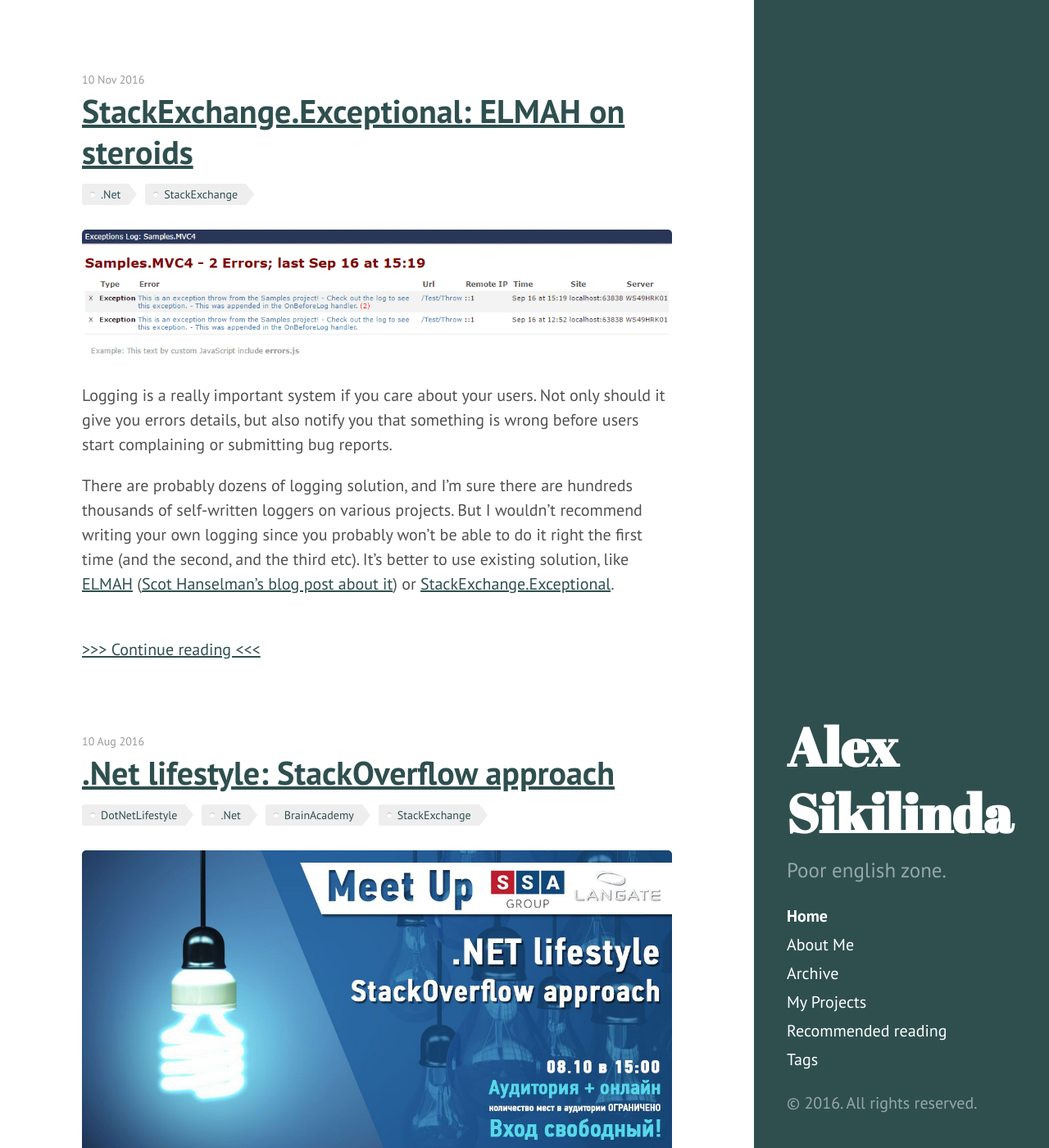
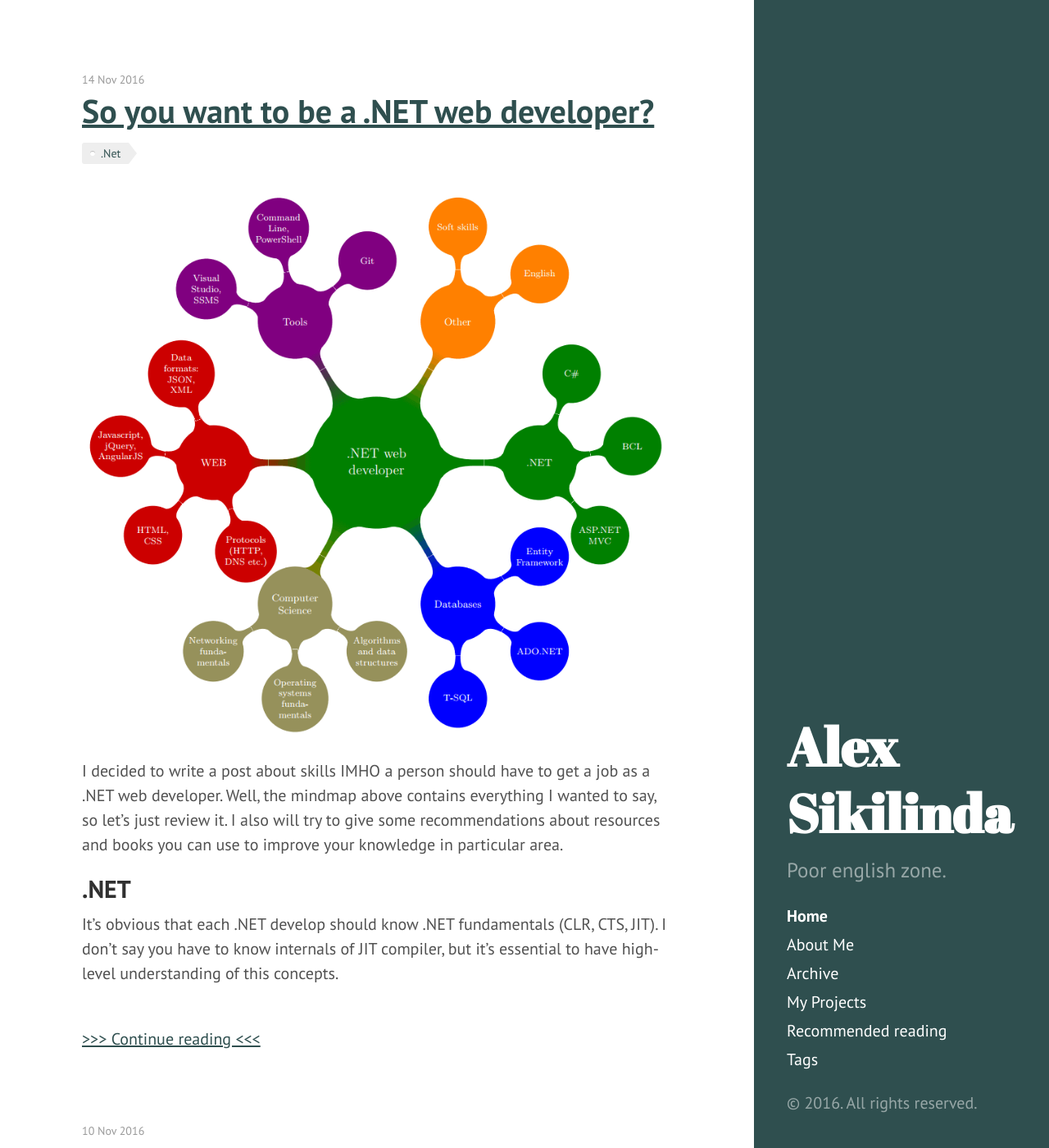
Before and after one commit to AlexSikilinda/alexsikilinda.github.io, a Jekyll site: the page built from index.html, in a window 1280 px wide and 1400 px high. Shown: the whole window at 82% size. Built offline with Jekyll 4.4.1, drawn with Linux system fonts in a browser that asks for light colours; the list of posts is cut into pages by our own code; some of the changed lines change nothing that is shown.

Commit message:
add so you want to be a .net developer post

```diff
--- a/_config.yml
+++ b/_config.yml
@@ -13,7 +13,7 @@
 description:      'Poor english zone.'
 url:              http://sikilinda.com
 baseurl:          '/'
-paginate:         3
+paginate:         5
 excerpt_separator: '<br>'
 gems:
 - jekyll-mentions
--- /dev/null
+++ b/_posts/2016-11-14-so-you-want-to-be-a-dotnet-developer.md
@@ -0,0 +1,71 @@
+---
+layout: post
+title:  "So you want to be a .NET web developer?"
+date:   2016-11-14 12:22:00
+tags: .Net
+comments: true
+analytics: true
+---
+
+<img src='/public/images/dotNetDeveloper.png' alt="web .net developer"/>
+
+I decided to write a post about skills IMHO a person should have to get a job as a .NET web developer.
+Well, the mindmap above contains everything I wanted to say, so let's just review it. I also will try to
+give some recommendations about resources and books you can use to improve your knowledge in particular area.
+
+## .NET
+
+It's obvious that each .NET develop should know .NET fundamentals (CLR, CTS, JIT). I don't say you have to know
+internals of JIT compiler, but it's essential to have high-level understanding of this concepts.
+<br>
+Although .NET framework supports various programming languages, C# is de facto the standard, so I highly recommend to
+start with C# and once master it, you can investigate another language like F#, Visual Basic etc.
+
+Knowing syntax and semantic of C# is not enough to write good code. You also need to know BCL which stands for Base
+Class Library. It is essentially a set of .NET types you will use on an everyday basis.
+
+Of course, you need a framework to write Web applications. ASP.NET MVC is the option here. It is currently the most
+popular framework to write Web applications using .NET.
+
+## Databases
+
+Databases help to store your data, and relational database knowledge is important for any developer.
+Although .NET can work with almost any database, you will probably work with Microsoft SQL Server and thus T-SQL,
+which is Microsoft implementation of SQL standard.
+
+To execute SQL from C# program you can use a technology called ADO.NET, which was developed to connect .NET and databases.
+
+There are also some libraries which allow you to query and modify database without SQL at all. These are often called
+ORM which is an acronym for Object Relationship Mapping. The one which is widely used in .NET is called EntityFramework.
+
+## Computer Science
+
+There is a science behind the code, so it makes sense to know at least some introductory concepts. You may not write
+sort algorithms (I did it only in my university) and your own data structures, but they are used all the way through the framework.
+Which list implementation do you know? What's the complexity of quick sort? What is a balanced tree? You should be familiar with this concepts.
+
+You will deal with files, processes and threads. These are concepts of operating systems, so add these concepts to your knowledge.
+
+Your application are gonna use networks, so you better know what OSI model is, protocol levels and so on.
+
+## Web
+There are so many concepts and frameworks connected to WEB development, so it would be hard to enumerate all of them.
+Still, there are some core concepts:
+
+* HTML, CSS
+* Protocols (HTTP, DNS, TCP/IP)
+* Javascript, jQuery, AngularJS
+* Data formats (JSON, XML)
+
+## Tools
+
+You will use these tools each day, so it makes sense to be familiar with them: Visual Studio, SQL Server Managment Studio (aka SSMS), Git.
+Once learned you won't be able to live without git, because it simplifies your life, and allows you to move back and forth in the history of your project.
+Extremely convenient.
+
+## Other
+
+English is extremely important. If you are not a native speaker English is the first thing you should learn. New books, blogs, videos, conferences, documentation are all in English,
+so don't limit yourself.
+
+You will be working with other people in a team, so good communications skills are highly desired. Google what soft skills are.
```
Also changed, not shown: public/images/dotNetDeveloper.png (added).
